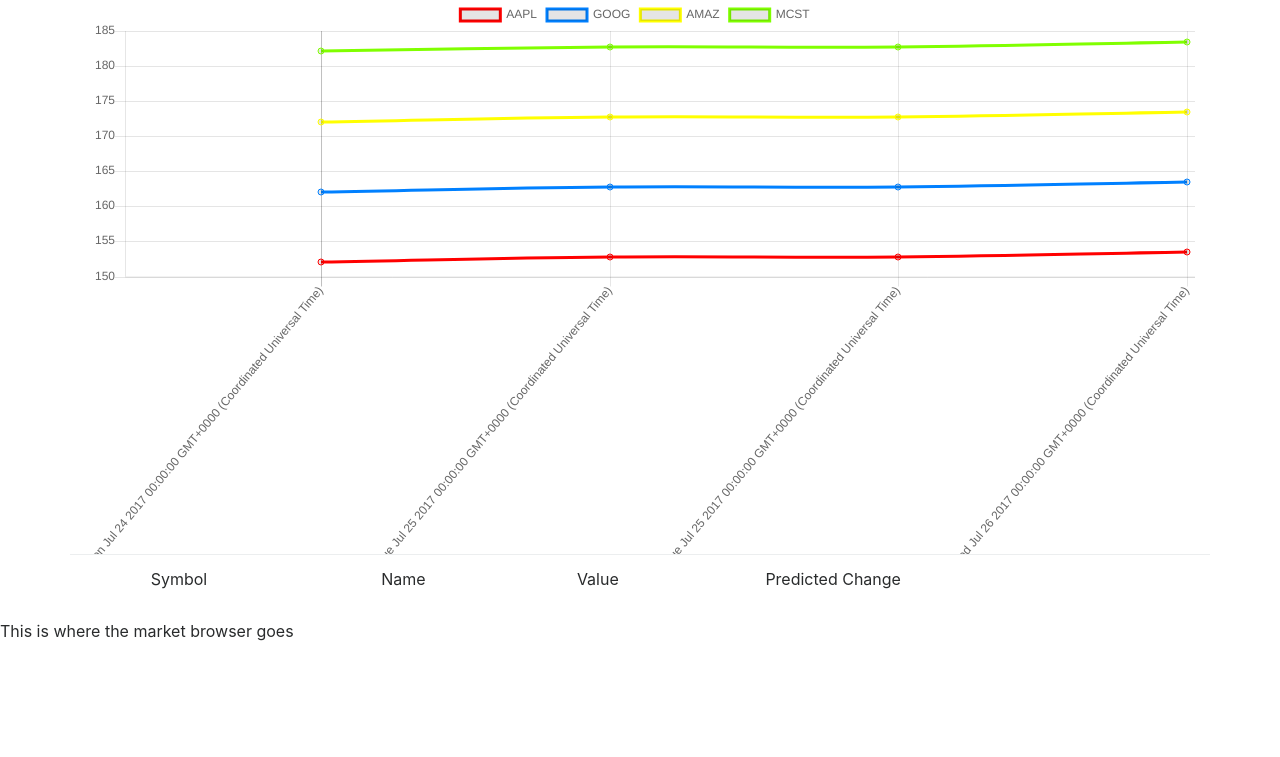
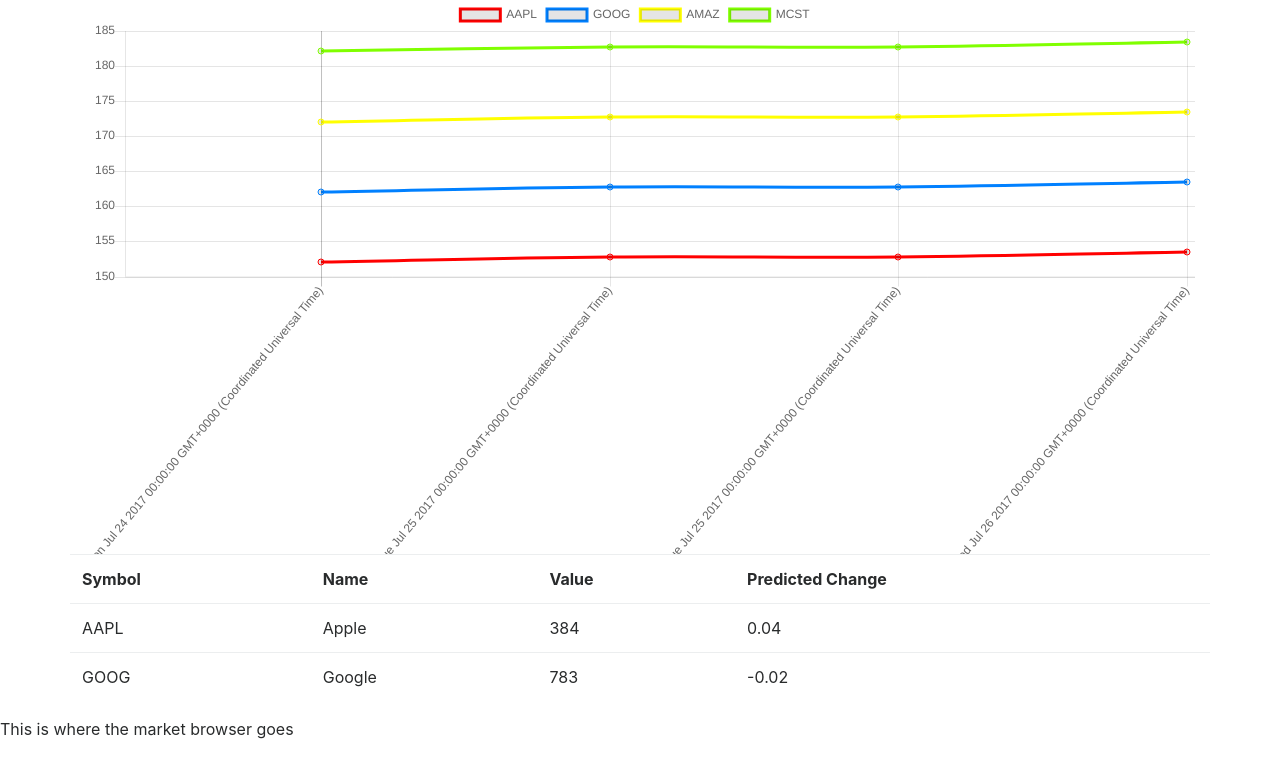
Before and after one commit to pleask/porticode2017, a Flask app: page /browser in a window 1280 px wide. Shown: the part 57-814 px from the top of the page. Before the commit the page ends 698 px from the top, so only its background shows below. Run offline with Flask 2, Linux system fonts and the light colour scheme; some libraries are stand-ins or nearby versions.

Commit message:
Added in interactive table (awaiting data for further progress).

```diff
--- a/server/static/browser.js
+++ b/server/static/browser.js
@@ -114,6 +114,19 @@
   this.notify(this.data);
 };
 
+DataStore.prototype.clickUpdater = function (symbol) {
+  var dataCount = this.data.length;
+  for ( var i = 0 ; i < dataCount; i ++) {
+      if (this.data[i].name === symbol) {
+          this.removeData(symbol);
+          return;
+      }
+  }
+
+  // here we get the data from the server
+  console.log(symbol);
+};
+
 var StockChart = function (canvasID) {
   this.canvasID = canvasID;
 };
@@ -162,9 +175,83 @@
   return datasets;
 };
 
-var StockList = function (tableID) {
+var StockList = function (tableID, datastore) {
   this.table = $("#" + tableID);
+  this.datastore = datastore;
+
+  this.stocks = [];
 };
+
+StockList.prototype.setStocks = function (stocks) {
+  this.stocks = stocks;
+  this.writeLines();
+};
+
+/*stocks will look like
+  {
+    'symbol',
+    'name',
+    'value',
+    'predicted'
+  }
+ */
+
+StockList.prototype.writeLines = function () {
+  var that = this;
+  this.stocks.forEach(function (stock) {
+
+    that.table.append(
+      `
+        <tr class="stockrow" data-symbol="${stock.symbol}">
+          <td>${stock.symbol}</td>
+          <td>${stock.name}</td>
+          <td>${stock.value}</td>
+          <td>${stock.predicted}</td>
+        </tr>
+      `
+    );
+  });
+
+
+  $(".stockrow").on('click', function () {
+    that.datastore.clickUpdater($(this).attr("data-symbol"));
+    $(this).toggleClass('table-info');
+  });
+
+};
+
+$(document).ready(function () {
+
+  var testdata = new DataStore();
+
+  var testUser = new StockChart('tickercanvas');
+
+  testdata.addObserver(testUser);
+
+  testdata.addData(sampleData);
+  testdata.addData(sampleData2);
+  testdata.addData(sampleData3);
+  testdata.addData(sampleData4);
+  // testdata.removeData('AAPL');
+
+  var stocks = new StockList ('stocktable', testdata);
+  stocks.setStocks(
+    [
+      {
+        'symbol':'AAPL',
+        'name':'Apple',
+        'value':384,
+        'predicted':0.04
+      },{
+        'symbol':'GOOG',
+        'name':'Google',
+        'value':783,
+        'predicted':-0.02
+      }
+    ]
+  );
+});
+
 
 var sampleData = {
   'name': 'AAPL',
@@ -213,19 +300,3 @@
   'startDate': '2017-07-24',
   'endDate': '2017-08-04'
 };
-
-
-$(document).ready(function () {
-
-  var testdata = new DataStore();
-
-  var testUser = new StockChart('tickercanvas');
-
-  testdata.addObserver(testUser);
-
-  testdata.addData(sampleData);
-  testdata.addData(sampleData2);
-  testdata.addData(sampleData3);
-  testdata.addData(sampleData4);
-  // testdata.removeData('AAPL');
-});
--- a/server/templates/browser.html
+++ b/server/templates/browser.html
@@ -52,14 +52,13 @@
   <div class="container">
     <canvas id="tickercanvas"></canvas>
     <div class="row">
-      <table class="table">
-        <th>
-          <td>Symbol</td>
-          <td>Name</td>
-          <td>Value</td>
-          <td>Predicted Change</td>
-        </th>
-
+      <table class="table" id='stocktable'>
+        <tr>
+          <th>Symbol</th>
+          <th>Name</th>
+          <th>Value</th>
+          <th>Predicted Change</th>
+        </tr>
       </table>
     </div>
   </div>
```
